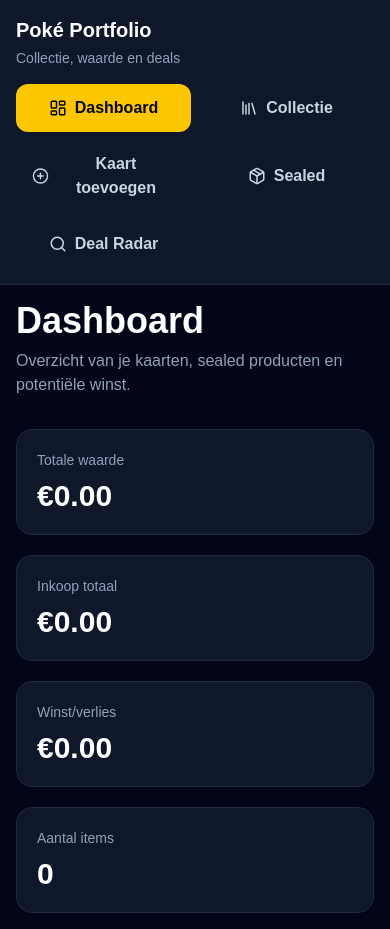
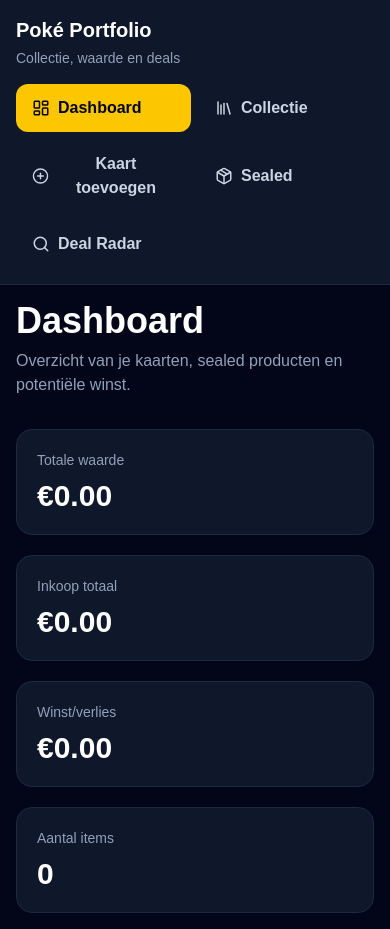
Before and after one commit to maurice1991/PokemonRadar, a Next.js app in the folder pokemon-deal-radar/: page / in a window 390 px wide. Built offline with nearby package versions, Linux system fonts and the light colour scheme; no server answers.

Commit message:
Layout buttons

```diff
--- a/pokemon-deal-radar/app/components/Sidebar.tsx
+++ b/pokemon-deal-radar/app/components/Sidebar.tsx
@@ -45,7 +45,7 @@
             <button
               key={item.id}
               onClick={() => setActiveTab(item.id)}
-              className={`w-full flex items-center justify-center md:justify-start gap-2 px-4 py-3 rounded-xl font-semibold transition ${
+              className={`w-full flex items-center justify-start md:justify-start gap-2 px-4 py-3 rounded-xl font-semibold transition ${
                 activeTab === item.id
                   ? "bg-yellow-400 text-slate-950"
                   : "text-slate-300 hover:bg-slate-800"
```
